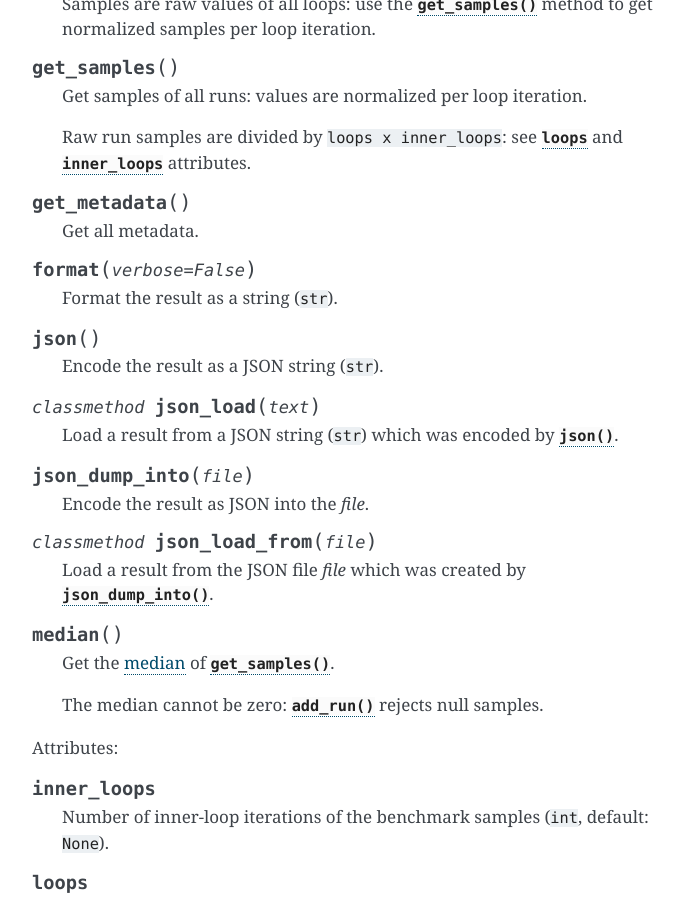
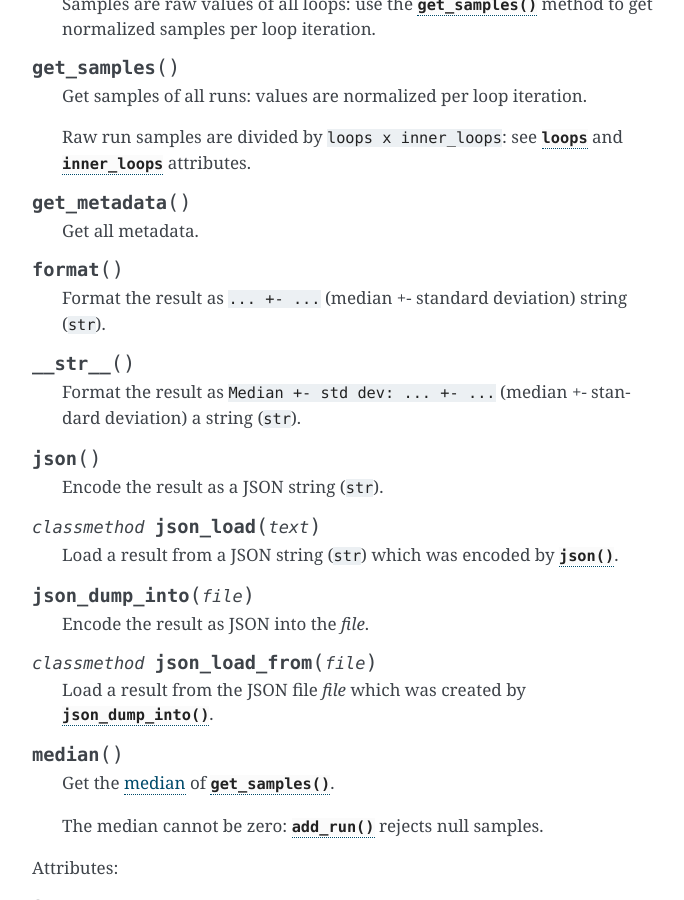
Before and after one commit to psf/pyperf, a Sphinx documentation site: the page built from doc/api.rst, in a window 1280 px wide and 900 px high, scrolled down 3079 px. Shown: the whole window, without its empty margins (418-1102 px from the left). Built offline with Sphinx 7.4.7, drawn with Linux system fonts in a browser that asks for light colours; some of the changed text lies outside the part shown.

Commit message:
Change Benchmark.__str__() output

```diff
--- a/doc/api.rst
+++ b/doc/api.rst
@@ -134,9 +134,15 @@ Benchmark
 
       Get all metadata.
 
-   .. method:: format(verbose=False)
+   .. method:: format()
 
-      Format the result as a string (``str``).
+      Format the result as ``... +- ...`` (median +- standard deviation) string
+      (``str``).
+
+   .. method:: __str__()
+
+      Format the result as ``Median +- std dev: ... +- ...`` (median +-
+      standard deviation) a string (``str``).
 
    .. method:: json()
 
--- a/perf/__init__.py
+++ b/perf/__init__.py
@@ -244,9 +244,7 @@ class Benchmark(object):
 
     def __str__(self):
         text = self.format()
-        if self.name:
-            text = '%s: %s' % (self.name, text)
-        return text
+        return 'Median +- std dev: %s' % text
 
     @classmethod
     def _json_load(cls, data):
```
Also changed, not shown: 2 other files.
